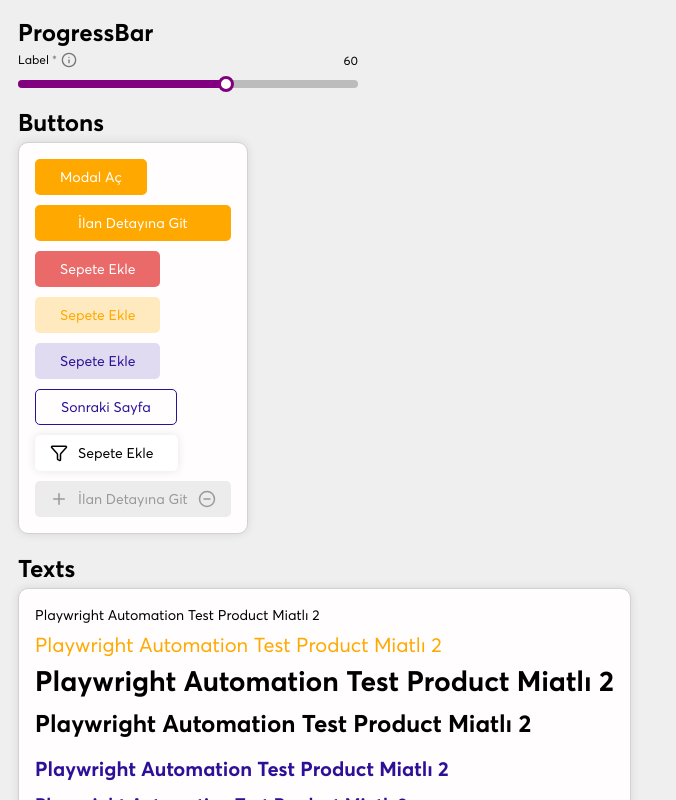
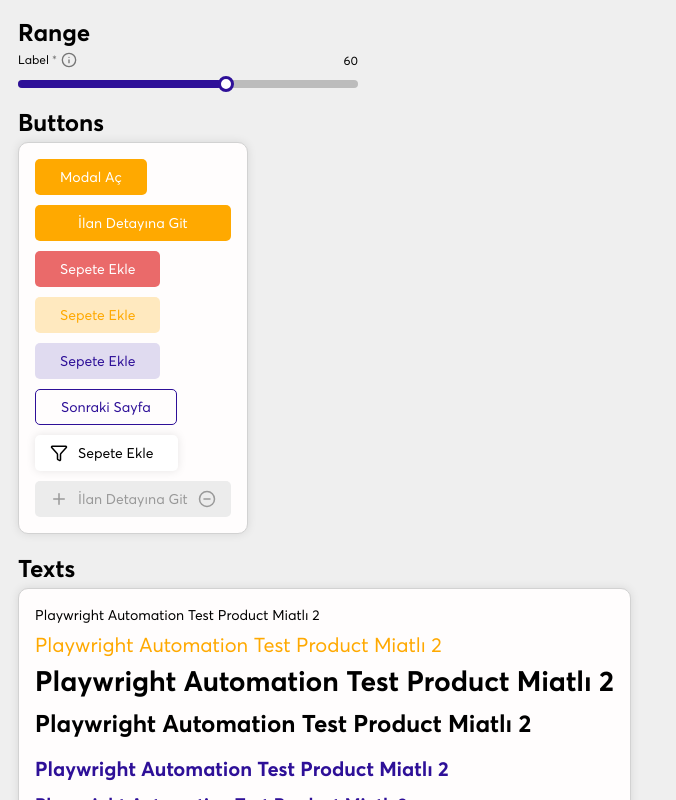
Before and after one commit to farmazondev/farma-ui-kit, a React (Vite) app: page / in a window 1280 px wide. Shown: the top 800 px of the page, without its empty margins (0-676 px from the left). Built offline with nearby package versions, Linux system fonts and the light colour scheme.

Commit message:
dropdown range olarak değiştirildi.

```diff
--- a/src/App.tsx
+++ b/src/App.tsx
@@ -1,4 +1,4 @@
-import { useState } from "react";
+import { useCallback, useState } from "react";
 import Button from "./components/Button";
 import Text from "./components/Text";
 import Input from "./components/Input";
@@ -19,7 +19,7 @@ import {
 } from "lucide-react";
 import "./styles/global.scss";
 import Modal, { Button as ButtonType } from "./components/Modal";
-import ProgressBar from "./components/ProgressBar";
+import Range from "./components/Range";
 
 function App() {
   const [selectedOption, setSelectedOption] = useState("option1");
@@ -43,11 +43,15 @@ function App() {
     },
   ];
 
+  const onChange = useCallback((value: number) => {
+    console.log(value);
+  }, []);
+
   return (
     <>
       <div className="row">
-        <h2>ProgressBar</h2>
-        <ProgressBar minValue={60} maxValue={100} fillColor="purple" />
+        <h2>Range</h2>
+        <Range minValue={60} maxValue={100} onChange={onChange} />
       </div>
       <div className="row">
         <h2>Buttons</h2>
@@ -58,7 +62,6 @@ function App() {
             isOpen={isModalOpen}
             onClose={() => setIsModalOpen(false)}
             buttons={buttons}
-            type="info"
           >
             <p>
               Modal içeriği buraya gelecek.Modal içeriği buraya gelecek.Modal
--- a/src/components/ProgressBar/index.tsx
+++ b/src/components/Range/index.tsx
@@ -8,8 +8,9 @@ import {
 } from "react";
 import { Info } from "lucide-react";
 import "./style.scss";
+import { FillColors, FillColor } from "../../contants";
 
-interface ProgressBarProps {
+interface RangeProps {
   /**
    * progress bar için minimum değer
    * @default 0
@@ -21,18 +22,20 @@ interface ProgressBarProps {
    */
   /**
    * Progress bar rengini ayarlamak için
-   * @default "#2E1098"
+   * @default "default"
    */
-  fillColor?: string;
+  fillColor?: FillColor;
   maxValue?: number;
   label?: string;
+  onChange?: (value: number) => void;
 }
 
-const ProgressBar: FC<ProgressBarProps> = ({
+const Range: FC<RangeProps> = ({
   minValue = 0,
   maxValue = 150,
   label = "Label",
-  fillColor = "#2E1098",
+  fillColor = "default",
+  onChange,
 }) => {
   const [value, setValue] = useState(minValue);
   const [isDragging, setIsDragging] = useState(false);
@@ -53,33 +56,35 @@ const ProgressBar: FC<ProgressBarProps> = ({
 
   const handleMouseMove = (e: MouseEvent<HTMLDivElement>) => {
     if (!isDragging) return;
-
     const rect = e.currentTarget.getBoundingClientRect();
     const newValue = calculateValue(e.clientX, rect);
     setValue(Number(newValue.toFixed(0)));
   };
 
   const handleMouseUp = () => {
-    setIsDragging(false);
+    if (isDragging) {
+      setIsDragging(false);
+      onChange?.(value);
+    }
   };
 
   useEffect(() => {
     setValue(minValue);
   }, [minValue]);
 
-  const progressPercentage = (value / maxValue) * 100;
+  const rangePercentage = (value / maxValue) * 100;
 
   return (
-    <section className="progress-bar-container">
-      <div className="progress-bar-info">
-        <div className="progress-bar-label">
+    <section className="range-container">
+      <div className="range-info">
+        <div className="range-label">
           <span className="text">{label}</span>
           <Info width={16} height={16} color="#757575" />
         </div>
         <span className="percentage">{value}</span>
       </div>
       <div
-        className="progress-bar-fill-area"
+        className="range-fill-area"
         onMouseDown={handleMouseDown}
         onMouseMove={handleMouseMove}
         onMouseUp={handleMouseUp}
@@ -89,9 +94,9 @@ const ProgressBar: FC<ProgressBarProps> = ({
           className="percentage"
           style={
             {
-              width: `${progressPercentage}%`,
-              backgroundColor: fillColor,
-              "--fill-color": fillColor,
+              width: `${rangePercentage}%`,
+              backgroundColor: FillColors[fillColor],
+              "--fill-color": FillColors[fillColor],
             } as CSSProperties
           }
         />
@@ -100,4 +105,4 @@ const ProgressBar: FC<ProgressBarProps> = ({
   );
 };
 
-export default memo(ProgressBar);
+export default memo(Range);
--- a/src/components/ProgressBar/style.scss
+++ b/src/components/Range/style.scss
@@ -1,15 +1,15 @@
-.progress-bar-container {
+.range-container {
   display: flex;
   flex-direction: column;
   row-gap: 12px;
   width: 340px;
 
-  .progress-bar-info {
+  .range-info {
     display: flex;
     justify-content: space-between;
     align-items: center;
 
-    .progress-bar-label {
+    .range-label {
       display: flex;
       column-gap: 12px;
 
@@ -33,7 +33,7 @@
     }
   }
 
-  .progress-bar-fill-area {
+  .range-fill-area {
     height: 8px;
     // background-color: #ececec;
     background-color: #bcbcbc;
--- /dev/null
+++ b/src/contants/index.ts
@@ -0,0 +1,9 @@
+export const FillColors = {
+  default: "#2E1098",
+  purple: "#2E1098",
+  orange: "#FFA900",
+  red: "#EA6A6A",
+  "light-purple": "#8B7DD8",
+} as const;
+
+export type FillColor = keyof typeof FillColors;
```
